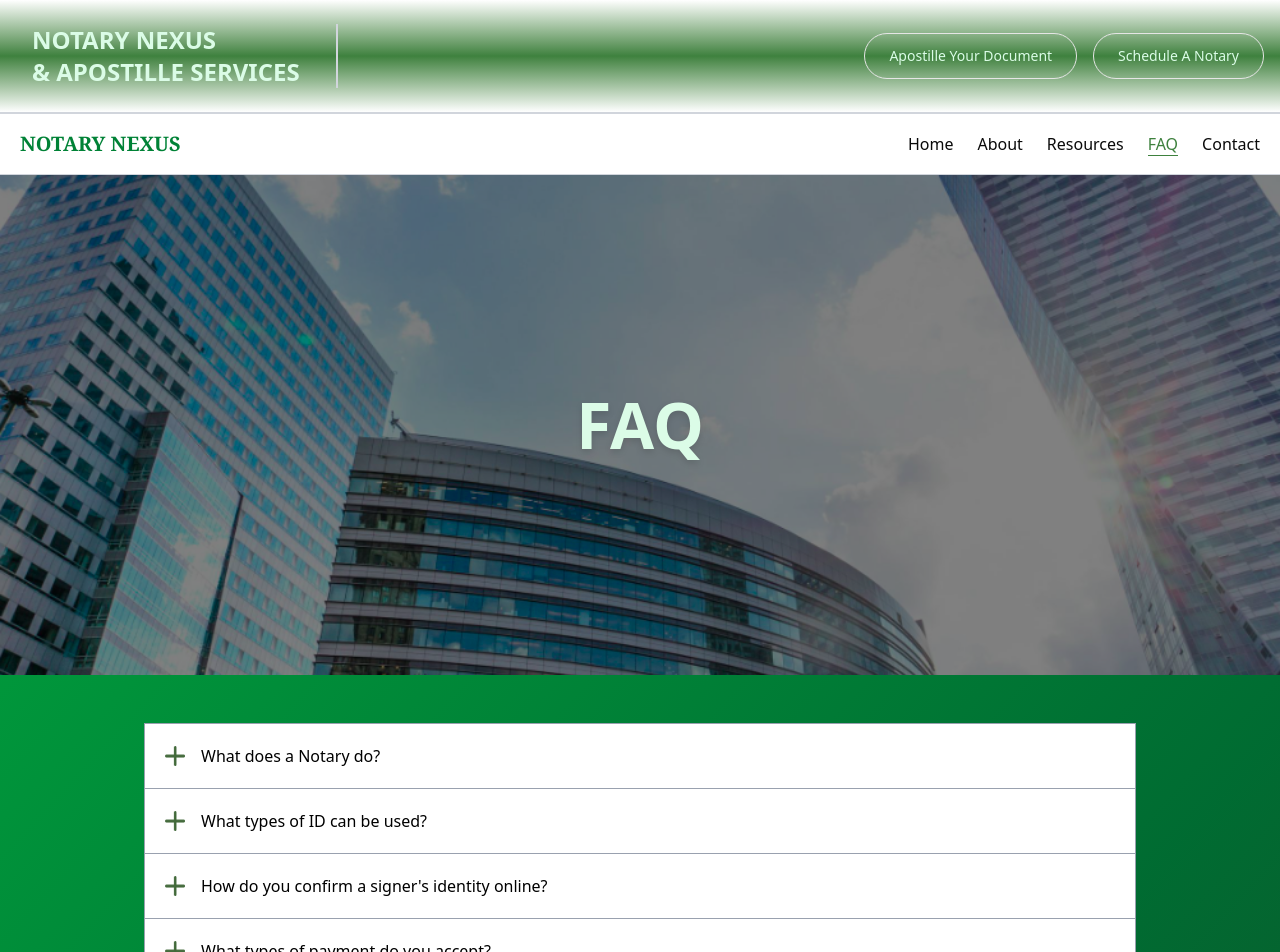
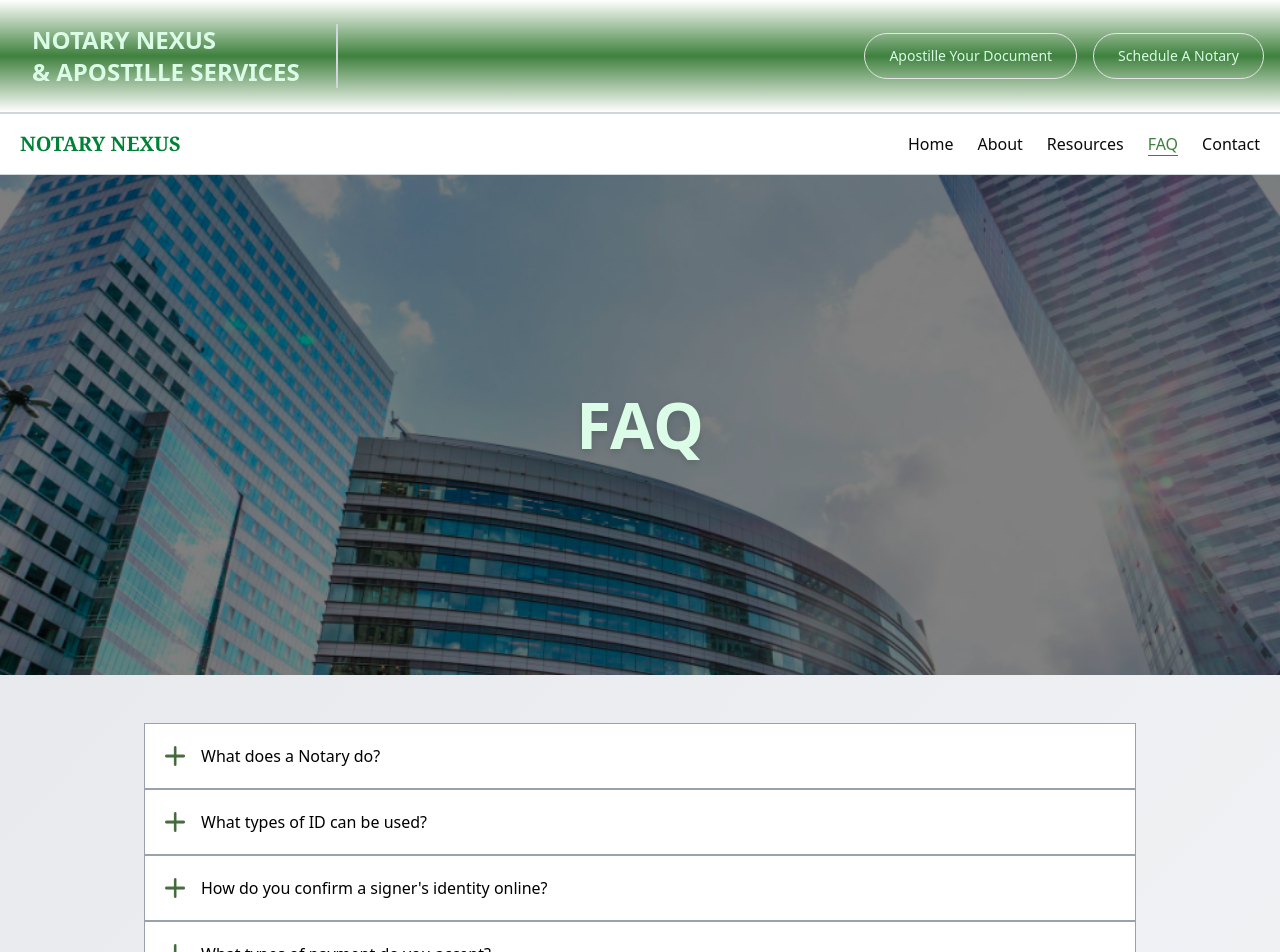
Before and after one commit to backbencherstudio/bigjake350-frontend, a Next.js app: page /faq in a window 1280 px wide. Shown: the top 952 px of the page. Built offline with nearby package versions, Linux system fonts and the light colour scheme.

Commit message:
faq page design

```diff
--- a/app/faq/page.tsx
+++ b/app/faq/page.tsx
@@ -7,7 +7,7 @@ import HeroSection from "@/components/common/HeroSection";
 
 export default function FAQPage() {
   return (
-    <div className=" bg-gradient-to-br from-green-600 to-green-900 mx-auto font-sans">
+    <div className=" bg-gradient-to-br from-gray-200 to-gray-100 mx-auto font-sans">
 
       <HeroSection
         title="FAQ"
--- a/components/contact/ContactForm.tsx
+++ b/components/contact/ContactForm.tsx
@@ -42,6 +42,7 @@ export default function ContactForm() {
   };
 
   return (
+
     <form onSubmit={handleSubmit(onSubmit)} className="space-y-6 w-full lg:w-1/2">
       {/* Name Fields */}
       <div className="grid grid-cols-1 md:grid-cols-2 gap-4">
--- a/components/faq/FaqList.tsx
+++ b/components/faq/FaqList.tsx
@@ -1,6 +1,8 @@
 import { useState } from "react";
 import FaqItem from "./FaqItem";
 import { faqItems } from "@/data/faqItems";
+import { motion } from "framer-motion";
+
 
 export default function FaqList() {
   const [openIndex, setOpenIndex] = useState<number | null>(null);
@@ -12,6 +14,13 @@ export default function FaqList() {
   return (
     <section className="max-w-5xl mx-auto px-4 py-12 text-[18px]">
       {faqItems.map((item, index) => (
+       <motion.div
+    key={index}
+    initial={{ opacity: 0, y: 20 }}
+    animate={{ opacity: 1, y: 0 }}
+    transition={{ delay: index * 0.05, duration: 0.4 }}
+  >
+
     <FaqItem
        key={index}
        question={item.question}
@@ -20,6 +29,7 @@ export default function FaqList() {
        onClick={() => toggleIndex(index)}
        iconId={index + 1}
      />
+  </motion.div>
       ))}
     </section>
   );
--- a/package.json
+++ b/package.json
@@ -17,7 +17,7 @@
     "class-variance-authority": "^0.7.1",
     "clsx": "^2.1.1",
     "dayjs": "^1.11.13",
-    "framer-motion": "^12.11.4",
+    "framer-motion": "^12.12.1",
     "lucide-react": "^0.510.0",
     "next": "15.3.1",
     "nookies": "^2.5.2",
```
Also changed, not shown: 1 other file (tests, documents, lock files or other folders). Lines whose indentation alone changed are shown as unchanged.
